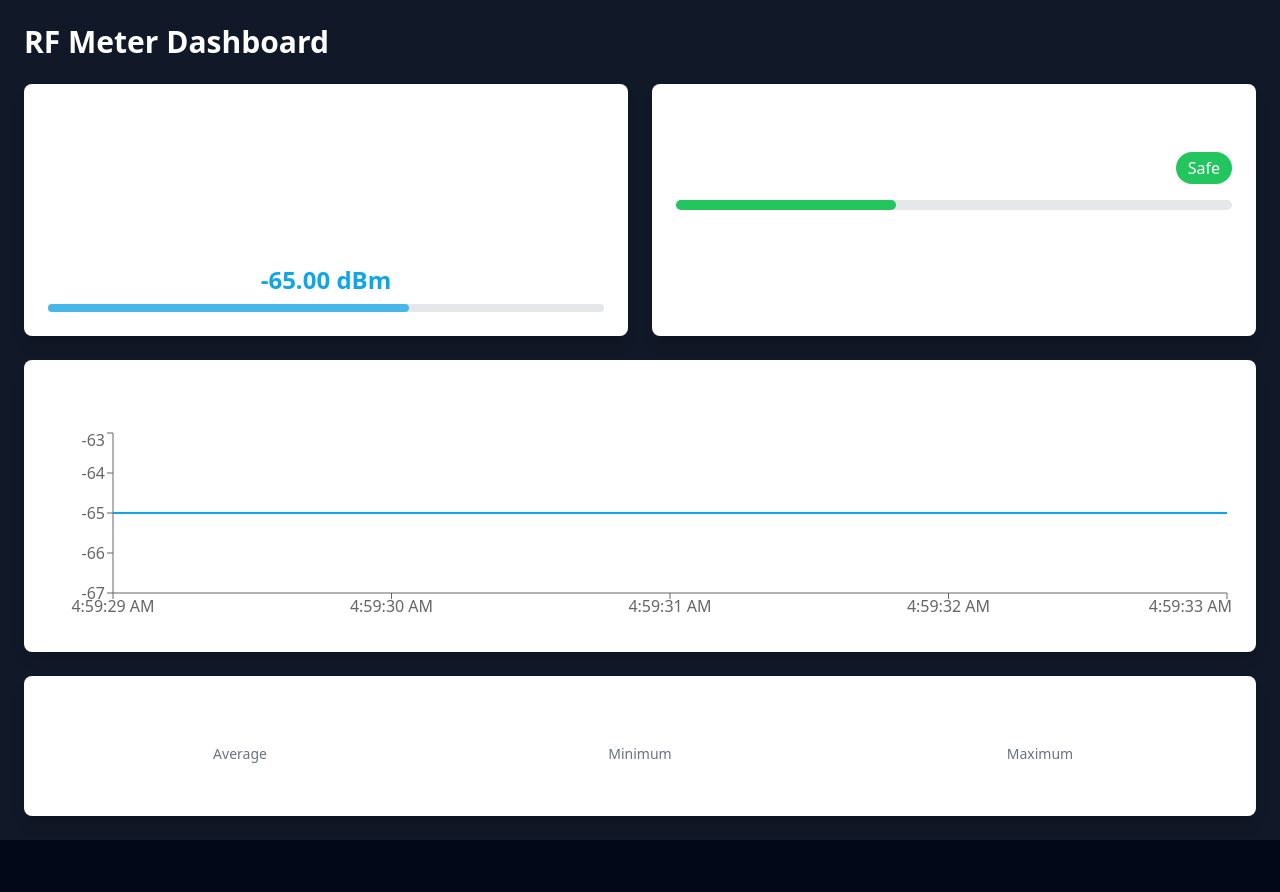
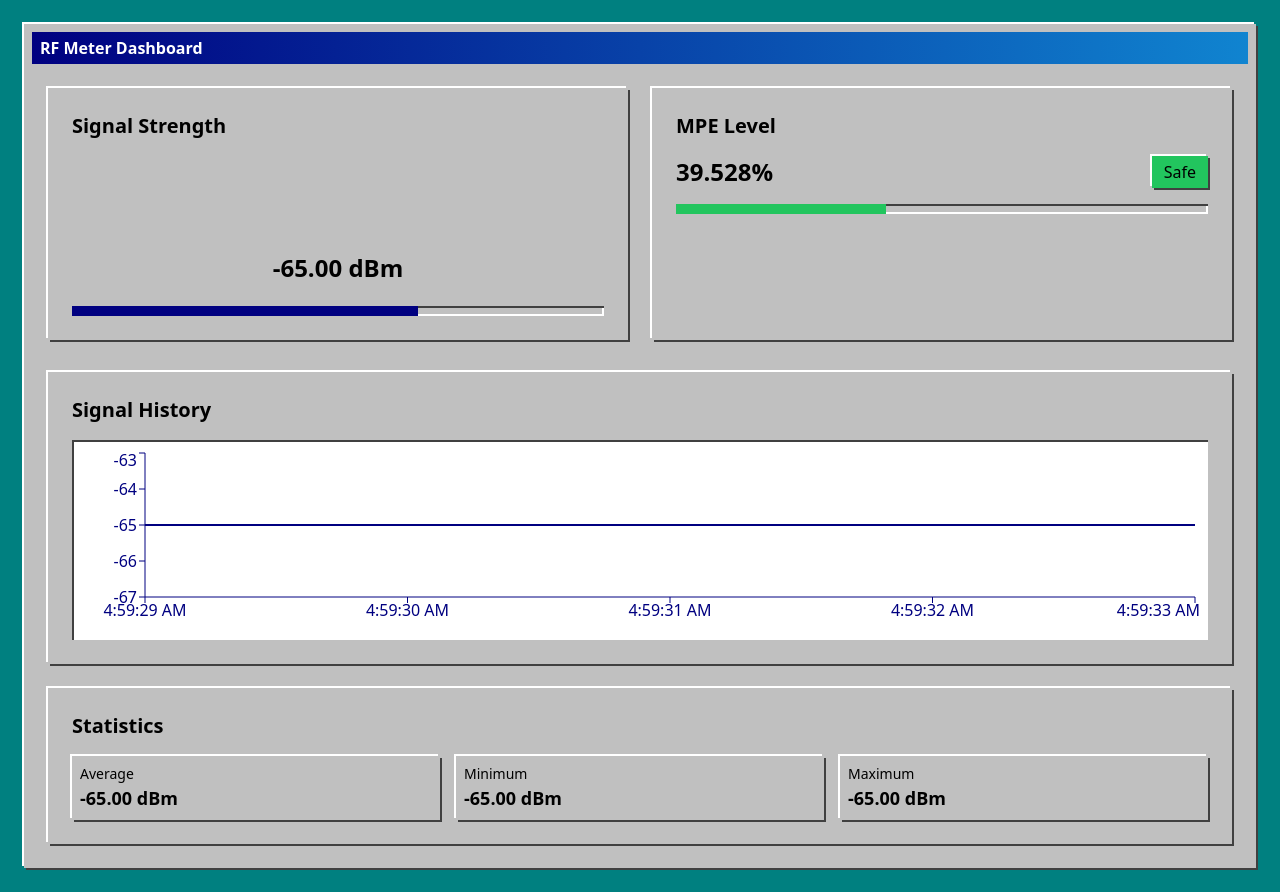
Before and after one commit to LilWikipedia/rf-meter, a React (Vite) app: page / in a window 1280 px wide. Before the commit the page ends 840 px from the top, so only its background shows below. Built offline with nearby package versions, Linux system fonts and the light colour scheme.

Commit message:
Add retro Windows 95/98 theme
Implement a new theme for the application inspired by the retro aesthetics of Windows 95/98. The backend will remain unchanged, focusing solely on updating the frontend design elements to reflect this nostalgic style.
[skip gpt_engineer]

```diff
--- a/src/components/MPECalculator.tsx
+++ b/src/components/MPECalculator.tsx
@@ -10,24 +10,24 @@ const MPECalculator: React.FC<MPECalculatorProps> = ({ reading }) => {
   const isSafe = isSafeExposure(mpe);
 
   return (
-    <div className="bg-white rounded-lg p-6 shadow-lg">
-      <h2 className="text-xl font-semibold mb-4">MPE Level</h2>
+    <div className="p-4">
+      <h2 className="text-xl font-bold text-win95-text mb-4">MPE Level</h2>
       <div className="space-y-4">
         <div className="flex items-center justify-between">
-          <span className="text-2xl font-bold">
+          <span className="text-2xl font-bold text-win95-text">
             {reading ? formatMPE(mpe) : "N/A"}
           </span>
           <span
-            className={`px-3 py-1 rounded-full text-white ${
+            className={`px-3 py-1 shadow-win95-out text-win95-text ${
               isSafe ? "bg-safe" : "bg-warning"
             }`}
           >
             {isSafe ? "Safe" : "Warning"}
           </span>
         </div>
-        <div className="w-full bg-gray-200 rounded-full h-2.5">
+        <div className="w-full bg-win95-window shadow-win95-in h-2.5">
           <div
-            className={`h-full rounded-full transition-all duration-300 ${
+            className={`h-full transition-all duration-300 ${
               isSafe ? "bg-safe" : "bg-warning"
             }`}
             style={{ width: `${Math.min(mpe * 100, 100)}%` }}
--- a/src/components/SignalGraph.tsx
+++ b/src/components/SignalGraph.tsx
@@ -8,25 +8,32 @@ interface SignalGraphProps {
 
 const SignalGraph: React.FC<SignalGraphProps> = ({ readings }) => {
   return (
-    <div className="bg-white rounded-lg p-6 shadow-lg">
-      <h2 className="text-xl font-semibold mb-4">Signal History</h2>
-      <div className="h-[200px] w-full">
+    <div className="p-4">
+      <h2 className="text-xl font-bold text-win95-text mb-4">Signal History</h2>
+      <div className="h-[200px] w-full bg-white shadow-win95-in p-2">
         <ResponsiveContainer width="100%" height="100%">
           <LineChart data={readings}>
             <XAxis
               dataKey="timestamp"
               tickFormatter={(timestamp) => new Date(timestamp).toLocaleTimeString()}
               interval="preserveStartEnd"
+              stroke="#000080"
             />
-            <YAxis />
+            <YAxis stroke="#000080" />
             <Tooltip
               labelFormatter={(timestamp) => new Date(timestamp).toLocaleTimeString()}
               formatter={(value: number) => [`${value.toFixed(2)} dBm`, "Signal Strength"]}
+              contentStyle={{
+                backgroundColor: '#c0c0c0',
+                border: '2px solid #404040',
+                borderTop: '2px solid #ffffff',
+                borderLeft: '2px solid #ffffff',
+              }}
             />
             <Line
               type="monotone"
               dataKey="signalStrength"
-              stroke="#0EA5E9"
+              stroke="#000080"
               dot={false}
               strokeWidth={2}
             />
--- a/src/components/SignalMeter.tsx
+++ b/src/components/SignalMeter.tsx
@@ -10,16 +10,16 @@ const SignalMeter: React.FC<SignalMeterProps> = ({ reading }) => {
   const normalizedStrength = Math.min(Math.abs(signalStrength) / 100, 1);
 
   return (
-    <div className="bg-white rounded-lg p-6 shadow-lg">
-      <h2 className="text-xl font-semibold mb-4">Signal Strength</h2>
+    <div className="p-4">
+      <h2 className="text-xl font-bold text-win95-text mb-4">Signal Strength</h2>
       <div className="relative h-40 w-full">
-        <div className="absolute bottom-0 w-full h-2 bg-gray-200 rounded">
+        <div className="absolute bottom-0 w-full h-2.5 bg-win95-window shadow-win95-in">
           <div
-            className="h-full bg-primary animate-signal-pulse rounded"
+            className="h-full bg-primary transition-all duration-300"
             style={{ width: `${normalizedStrength * 100}%` }}
           />
         </div>
-        <div className="absolute bottom-4 w-full text-center text-2xl font-bold text-primary">
+        <div className="absolute bottom-8 w-full text-center text-2xl font-bold text-win95-text">
           {reading ? formatSignalStrength(signalStrength) : "No Signal"}
         </div>
       </div>
--- a/src/components/StatsPanel.tsx
+++ b/src/components/StatsPanel.tsx
@@ -20,20 +20,20 @@ const StatsPanel: React.FC<StatsPanelProps> = ({ readings }) => {
   const stats = calculateStats();
 
   return (
-    <div className="bg-white rounded-lg p-6 shadow-lg">
-      <h2 className="text-xl font-semibold mb-4">Statistics</h2>
+    <div className="p-4">
+      <h2 className="text-xl font-bold text-win95-text mb-4">Statistics</h2>
       <div className="grid grid-cols-3 gap-4">
-        <div className="text-center">
-          <div className="text-sm text-gray-500">Average</div>
-          <div className="text-lg font-semibold">{stats.avg.toFixed(2)} dBm</div>
+        <div className="bg-win95-window p-2 shadow-win95-out">
+          <div className="text-sm text-win95-text">Average</div>
+          <div className="text-lg font-bold text-win95-text">{stats.avg.toFixed(2)} dBm</div>
         </div>
-        <div className="text-center">
-          <div className="text-sm text-gray-500">Minimum</div>
-          <div className="text-lg font-semibold">{stats.min.toFixed(2)} dBm</div>
+        <div className="bg-win95-window p-2 shadow-win95-out">
+          <div className="text-sm text-win95-text">Minimum</div>
+          <div className="text-lg font-bold text-win95-text">{stats.min.toFixed(2)} dBm</div>
         </div>
-        <div className="text-center">
-          <div className="text-sm text-gray-500">Maximum</div>
-          <div className="text-lg font-semibold">{stats.max.toFixed(2)} dBm</div>
+        <div className="bg-win95-window p-2 shadow-win95-out">
+          <div className="text-sm text-win95-text">Maximum</div>
+          <div className="text-lg font-bold text-win95-text">{stats.max.toFixed(2)} dBm</div>
         </div>
       </div>
     </div>
--- a/src/pages/Index.tsx
+++ b/src/pages/Index.tsx
@@ -9,17 +9,31 @@ const Index = () => {
   const { readings, currentReading } = useSignalStrength();
 
   return (
-    <div className="min-h-screen bg-gray-900 p-4 sm:p-6 text-white">
+    <div className="min-h-screen bg-win95-bg p-4 sm:p-6">
       <div className="max-w-7xl mx-auto space-y-6">
-        <h1 className="text-3xl font-bold">RF Meter Dashboard</h1>
+        <div className="bg-win95-window p-2 shadow-win95-out">
+          <div className="bg-win95-title px-2 py-1 text-white font-bold mb-2" style={{ background: 'linear-gradient(90deg, #000080, #1084d0)' }}>
+            RF Meter Dashboard
+          </div>
 
-        <div className="grid grid-cols-1 md:grid-cols-2 gap-6">
-          <SignalMeter reading={currentReading} />
-          <MPECalculator reading={currentReading} />
+          <div className="grid grid-cols-1 md:grid-cols-2 gap-6 p-4">
+            <div className="bg-win95-window p-2 shadow-win95-out">
+              <SignalMeter reading={currentReading} />
+            </div>
+            <div className="bg-win95-window p-2 shadow-win95-out">
+              <MPECalculator reading={currentReading} />
+            </div>
+          </div>
+
+          <div className="space-y-6 p-4">
+            <div className="bg-win95-window p-2 shadow-win95-out">
+              <SignalGraph readings={readings} />
+            </div>
+            <div className="bg-win95-window p-2 shadow-win95-out">
+              <StatsPanel readings={readings} />
+            </div>
+          </div>
         </div>
-
-        <SignalGraph readings={readings} />
-        <StatsPanel readings={readings} />
       </div>
     </div>
   );
--- a/tailwind.config.ts
+++ b/tailwind.config.ts
@@ -24,13 +24,21 @@ export default {
         ring: "hsl(var(--ring))",
         background: "hsl(var(--background))",
         foreground: "hsl(var(--foreground))",
+        win95: {
+          bg: "#008080",
+          window: "#c0c0c0",
+          border: "#dfdfdf",
+          borderDark: "#404040",
+          text: "#000000",
+          title: "#000080",
+        },
         primary: {
-          DEFAULT: "#0EA5E9",
+          DEFAULT: "#000080",
           foreground: "#ffffff",
         },
         secondary: {
-          DEFAULT: "#0369A1",
-          foreground: "#ffffff",
+          DEFAULT: "#c0c0c0",
+          foreground: "#000000",
         },
         warning: {
           DEFAULT: "#EF4444",
@@ -41,15 +49,10 @@ export default {
           foreground: "#ffffff",
         }
       },
-      keyframes: {
-        "signal-pulse": {
-          "0%, 100%": { opacity: "1" },
-          "50%": { opacity: "0.5" },
-        }
-      },
-      animation: {
-        "signal-pulse": "signal-pulse 2s cubic-bezier(0.4, 0, 0.6, 1) infinite",
-      },
+      boxShadow: {
+        'win95-out': '2px 2px 0 #404040, -2px -2px 0 #ffffff',
+        'win95-in': 'inset 2px 2px 0 #404040, inset -2px -2px 0 #ffffff',
+      }
     },
   },
   plugins: [require("tailwindcss-animate")],
```
